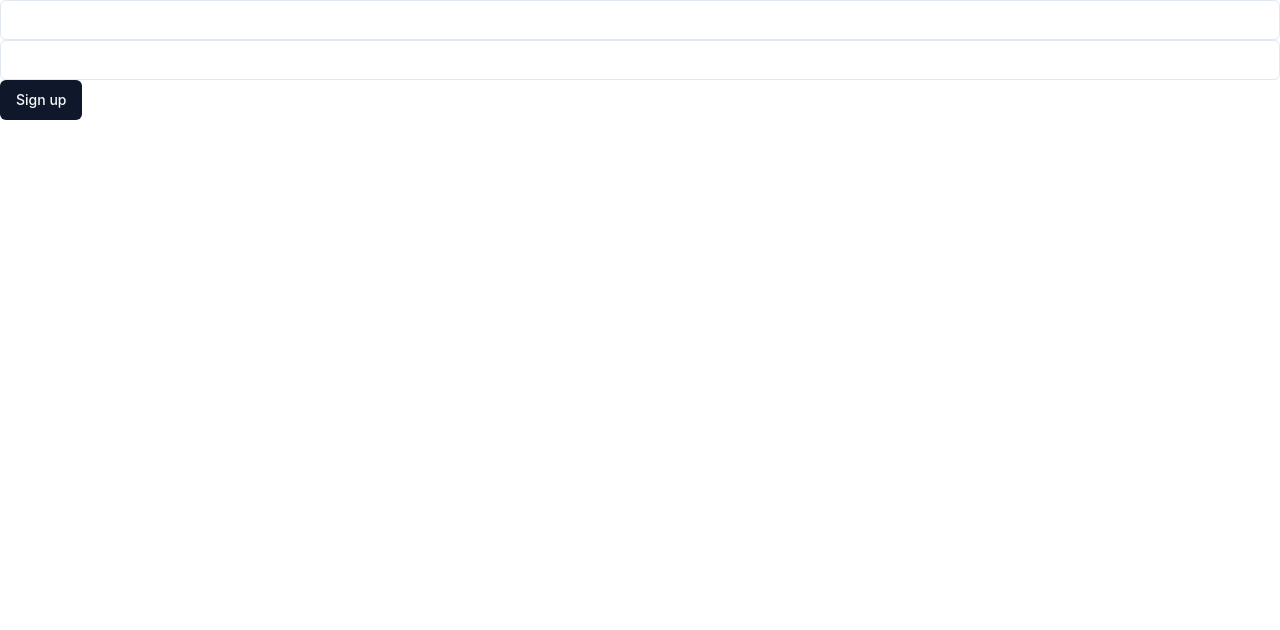
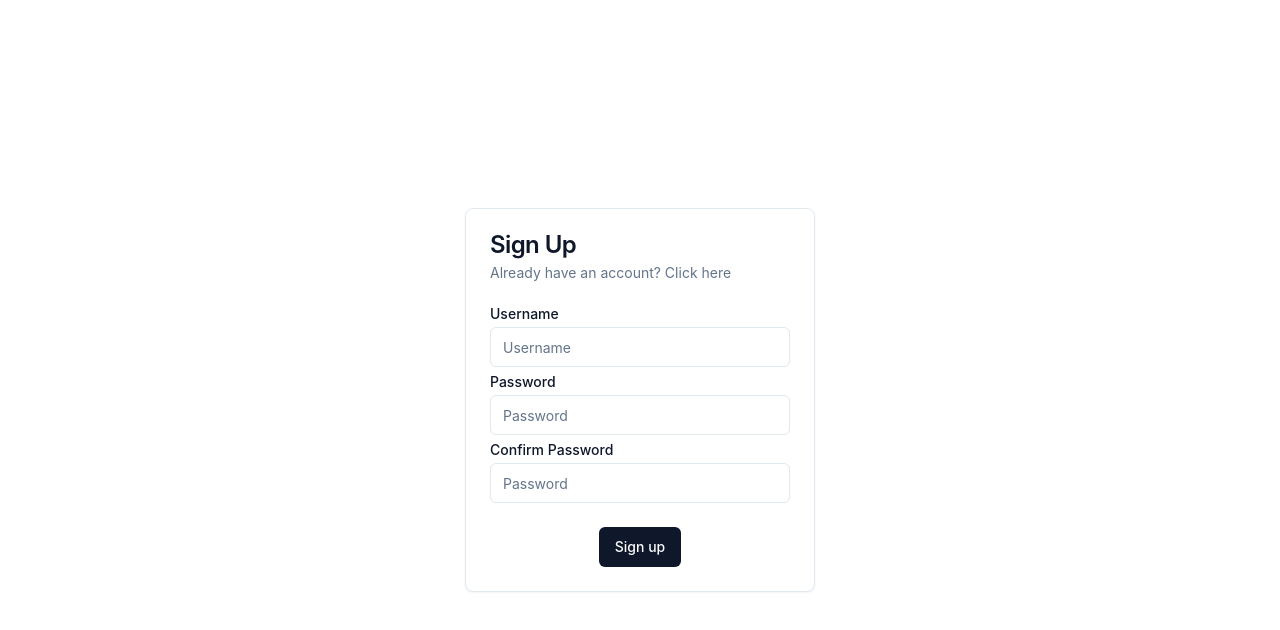
Before and after one commit to samadA516/Hackathon, a React (Create React App) app in the folder frontend/: page /signup in a window 1280 px wide. Shown: the top 630 px of the page. Built offline with nearby package versions, Linux system fonts and the light colour scheme.

Commit message:
changed the sign in page

```diff
--- a/frontend/src/Pages/cart.js
+++ b/frontend/src/Pages/cart.js
@@ -76,7 +76,6 @@ export const Cart = () => {
       <Button className = "buttonSpaced">Checkout</Button>
       <Button className = "buttonSpaced" onClick={() => routeChange()}>Keep Shopping</Button>
       </div>
-      cart
     </>
   );
 };
--- a/frontend/src/Pages/signup.js
+++ b/frontend/src/Pages/signup.js
@@ -1,5 +1,15 @@
 import { Button } from "@/components/ui/button";
 import { Input } from "@/components/ui/input";
+import { Label } from "@/components/ui/label"
+import {
+    Card,
+    CardContent,
+    CardDescription,
+    CardFooter,
+    CardHeader,
+    CardTitle,
+
+} from "@/components/ui/card";
 
 export const SignUp = () => {
     // Make the Axios GET request
@@ -14,10 +24,32 @@ export const SignUp = () => {
     //    });
 
     return (
-        <>
-            <Input />
-            <Input />
-            <Button>Sign up</Button>
+        <> <div class="min-h-screen flex items-center justify-center theme-color">
+            <Card className="w-[350px]">
+                <CardHeader>
+                    <CardTitle>Sign Up</CardTitle>
+                    <CardDescription>Already have an account? Click here</CardDescription>
+                </CardHeader>
+                <CardContent>
+                    <div className="flex flex-col space-y-1.5">
+                        <Label htmlFor="name">Username</Label>
+                        <Input id="username" placeholder="Username" />
+                    </div>
+                    <div className="flex flex-col space-y-1.5 mt-2">
+                        <Label htmlFor="name">Password</Label>
+                        <Input type="password" id="password" placeholder="Password" />
+                    </div>
+                    <div className="flex flex-col space-y-1.5 mt-2">
+                        <Label htmlFor="name">Confirm Password</Label>
+                        <Input type="password" id="password" placeholder="Password" />
+                    </div>
+
+                </CardContent>
+                <CardFooter className="flex justify-center">
+                    <Button>Sign up</Button>
+                </CardFooter>
+            </Card>
+        </div>
         </>
     )
 }
```
